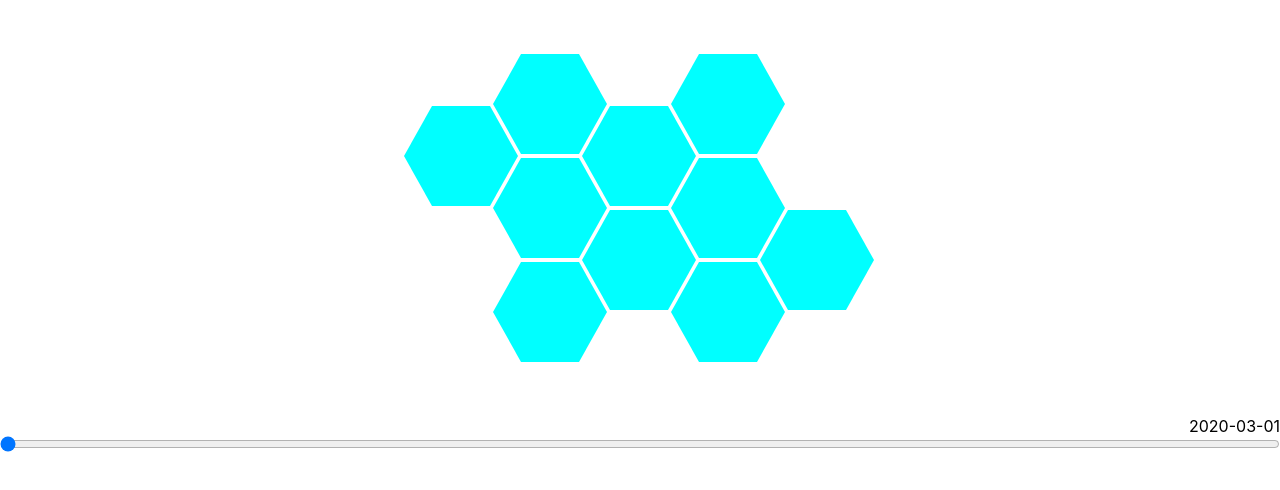
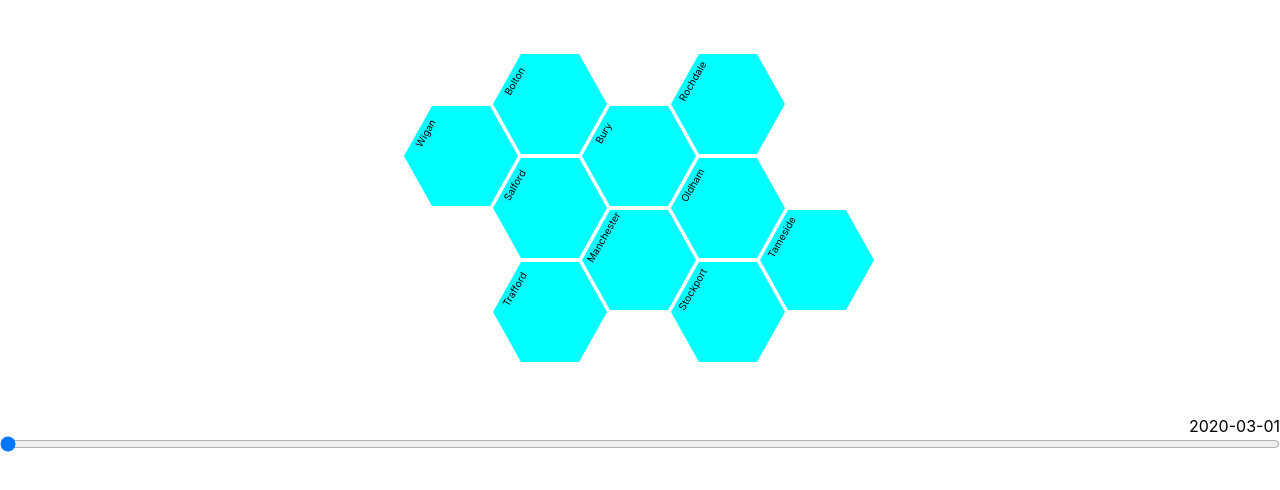
Before and after one commit to againstthegone/reimagined-garbanzo, a React (Create React App) app: page / in a window 1280 px wide. Shown: the top 490 px of the page. Built offline with nearby package versions, Linux system fonts and the light colour scheme.

Commit message:
Add area text to node

```diff
--- a/src/App.scss
+++ b/src/App.scss
@@ -69,8 +69,13 @@ $display-node-margin: 2px;
 
 .node-text {
   width: $display-node-vertex-to-vertex-length;
-  height: $display-node-side-to-side-length;
+  height: $display-node-side-to-side-length - ($display-node-margin * 2);
   position: absolute;
+  justify-content: center;
+  align-items: flex-start;
+  display: flex;
+  font-size: 10px;
+  transform: rotate(-60deg);
 }
 
 .node-top,
--- a/src/DataNode/NewCasesBySpecimenDateDataNode.tsx
+++ b/src/DataNode/NewCasesBySpecimenDateDataNode.tsx
@@ -7,5 +7,5 @@ interface NewCasesBySpecimenDateDataNodeProps {
 }
 
 export const NewCasesBySpecimenDateDataNode = ({ area }: NewCasesBySpecimenDateDataNodeProps) => {
-    return (<Node backgroundColor='cyan'/>)
+    return (<Node backgroundColor='cyan' area={area}/>)
 };
--- a/src/DataNode/Node.tsx
+++ b/src/DataNode/Node.tsx
@@ -1,15 +1,17 @@
 import React from 'react';
+import { LowerTierLocalAuthorityAreaName } from '../CoronovirusDataGovUkApi/LowerTierLocalAuthorityAreaName';
 
 interface NodeProps {
     backgroundColor?: string;
+    area?: LowerTierLocalAuthorityAreaName;
 }
 
-export const Node = ({ backgroundColor = 'transparent' }: NodeProps) => {
+export const Node = ({ backgroundColor = 'transparent', area }: NodeProps) => {
     return (
         <div className='node'>
-            <div className='node-text'></div>
-            <div className='node-top' style={{ borderBottomColor: backgroundColor }}></div>
-            <div className='node-bottom' style={{ borderTopColor: backgroundColor }}></div>
+            <div className='node-top' style={{ borderBottomColor: backgroundColor }} data-testid='node-top' ></div>
+            <div className='node-bottom' style={{ borderTopColor: backgroundColor }} data-testid='node-bottom'></div>
+            { (area !== undefined) && (<div className='node-text'>{area}</div>) }
         </div>
     );
 }
```
Also changed, not shown: 1 other file (tests, documents, lock files or other folders).
